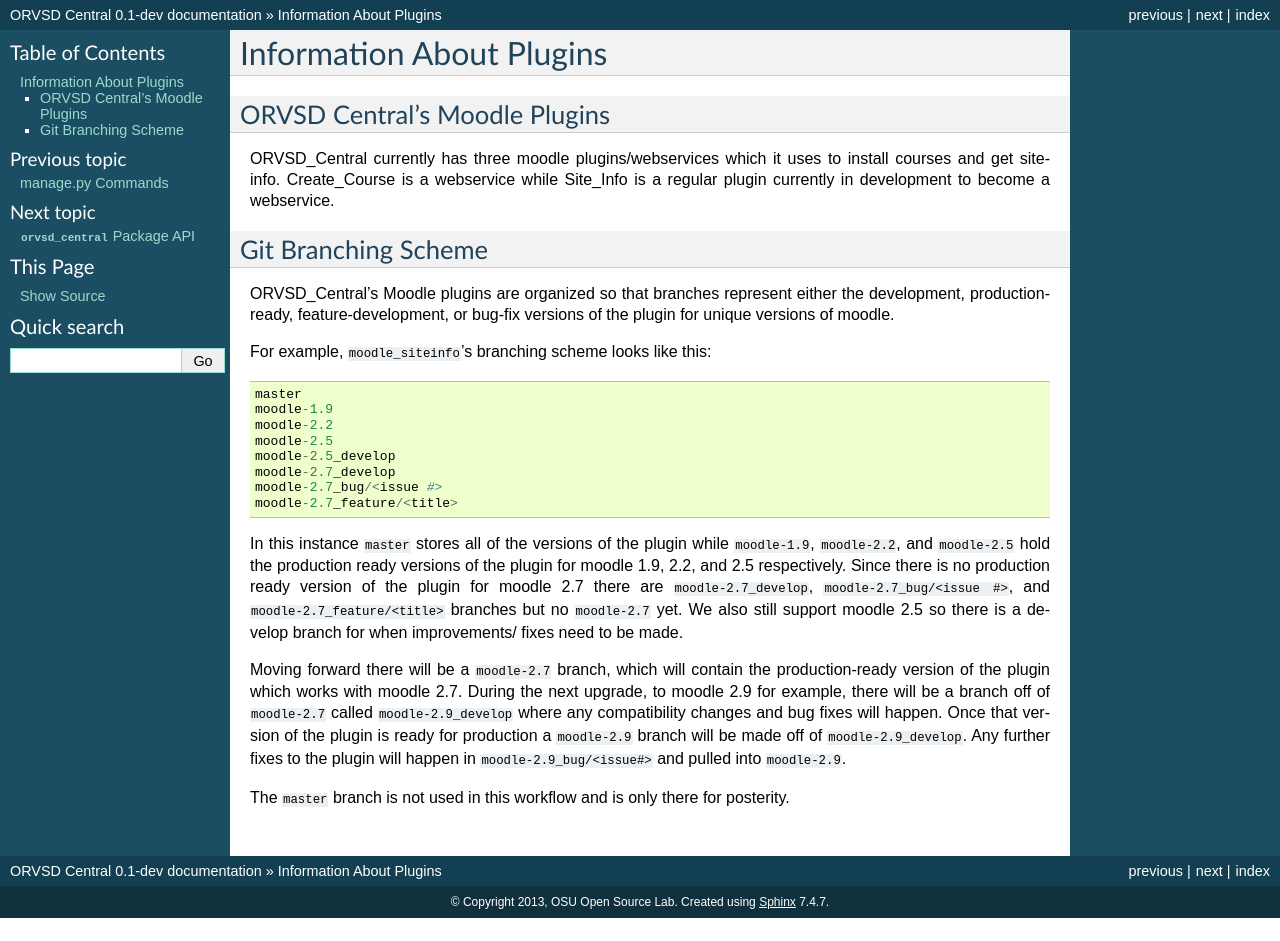
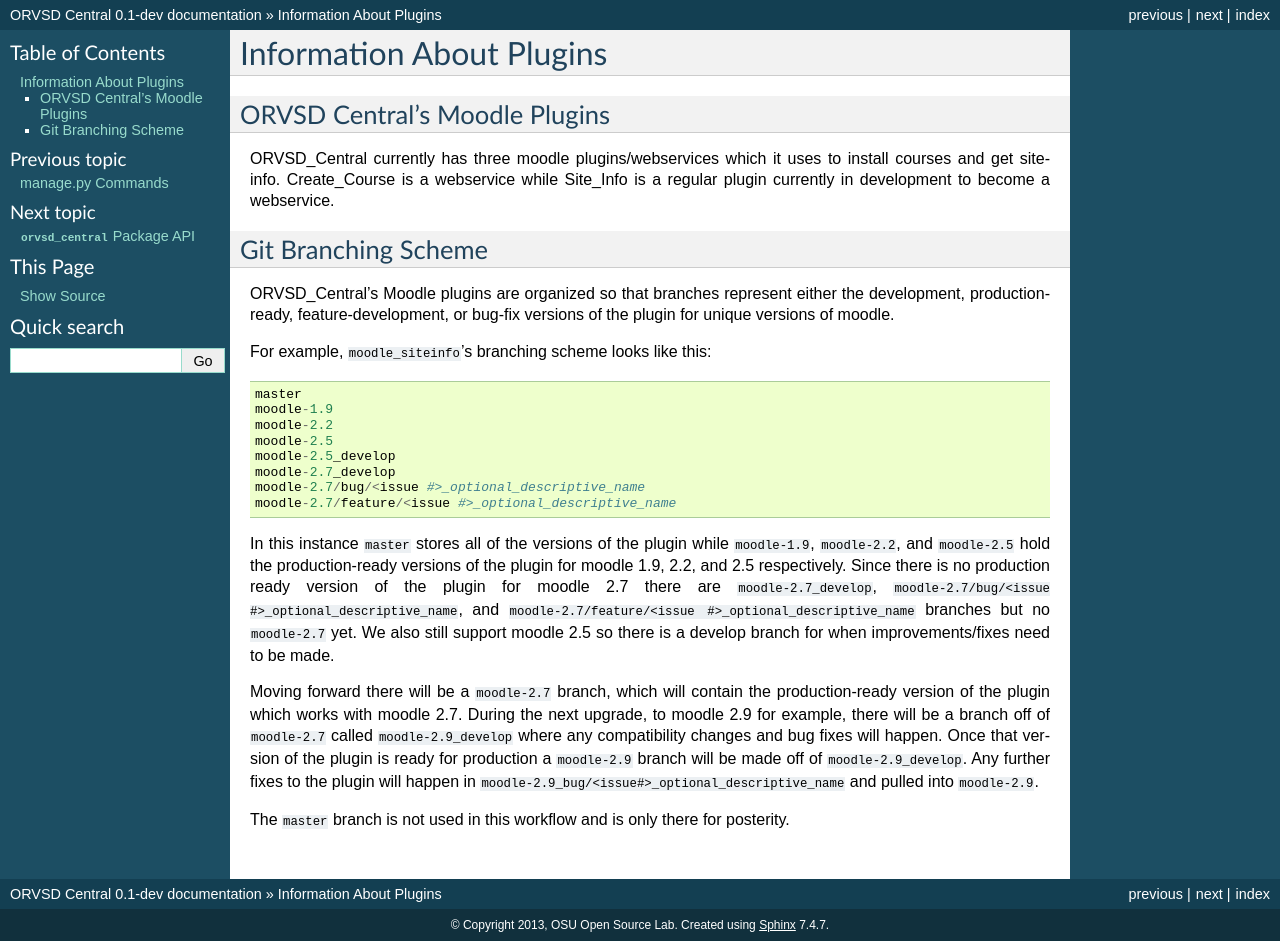
Before and after one commit to osuosl/orvsd_central, a Sphinx documentation site: the page built from docs/source/plugins.rst, in a window 1280 px wide. Built offline with Sphinx 7.4.7, drawn with Linux system fonts in a browser that asks for light colours; pages that are not in the unit, such as notebooks, are missing from menus; before the commit the page ends 918 px from its top, so only the background shows below that.

Commit message:
Clarified naming scheme for bug/feature branches

```diff
--- a/docs/source/plugins.rst
+++ b/docs/source/plugins.rst
@@ -25,17 +25,17 @@
       moodle-2.5
       moodle-2.5_develop
       moodle-2.7_develop
-      moodle-2.7_bug/<issue #>
-      moodle-2.7_feature/<title>
+      moodle-2.7/bug/<issue #>_optional_descriptive_name
+      moodle-2.7/feature/<issue #>_optional_descriptive_name
 
 In this instance ``master`` stores all of the versions of the plugin while
-``moodle-1.9``, ``moodle-2.2``, and ``moodle-2.5`` hold the production ready
+``moodle-1.9``, ``moodle-2.2``, and ``moodle-2.5`` hold the production-ready
 versions of the plugin for moodle 1.9, 2.2, and 2.5 respectively. Since there
 is no production ready version of the plugin for moodle 2.7 there are
-``moodle-2.7_develop``, ``moodle-2.7_bug/<issue #>``, and
-``moodle-2.7_feature/<title>`` branches but no ``moodle-2.7`` yet. We also
-still support moodle 2.5 so there is a develop branch for when improvements/
-fixes need to be made.
+``moodle-2.7_develop``, ``moodle-2.7/bug/<issue #>_optional_descriptive_name``,
+and ``moodle-2.7/feature/<issue #>_optional_descriptive_name`` branches but no
+``moodle-2.7`` yet. We also still support moodle 2.5 so there is a develop
+branch for when improvements/fixes need to be made.
 
 Moving forward there will be a ``moodle-2.7`` branch, which will contain the
 production-ready version of the plugin which works with moodle 2.7. During the
@@ -43,8 +43,9 @@
 ``moodle-2.7`` called ``moodle-2.9_develop`` where any compatibility changes
 and bug fixes will happen. Once that version of the plugin is ready for
 production a ``moodle-2.9`` branch will be made off of ``moodle-2.9_develop``.
-Any further fixes to the plugin will happen in  ``moodle-2.9_bug/<issue#>`` and
-pulled into ``moodle-2.9``.
+Any further fixes to the plugin will happen in
+``moodle-2.9_bug/<issue#>_optional_descriptive_name`` and pulled into
+``moodle-2.9``.
 
 The ``master`` branch is not used in this workflow and is only there for
 posterity.
```
